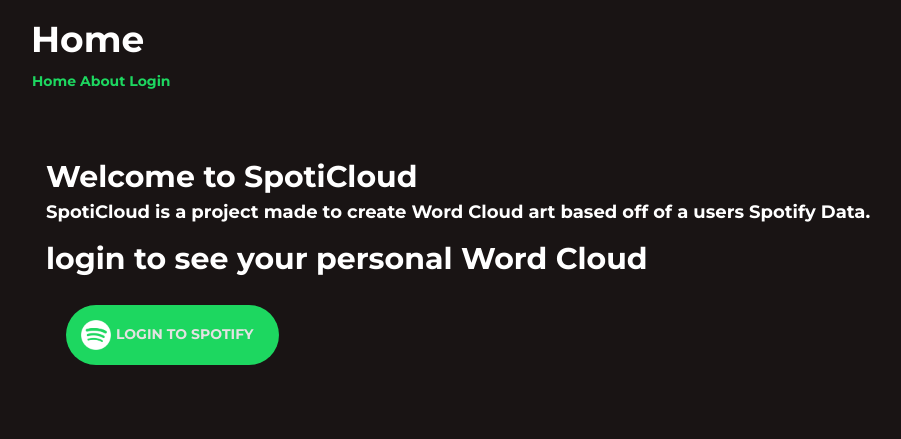
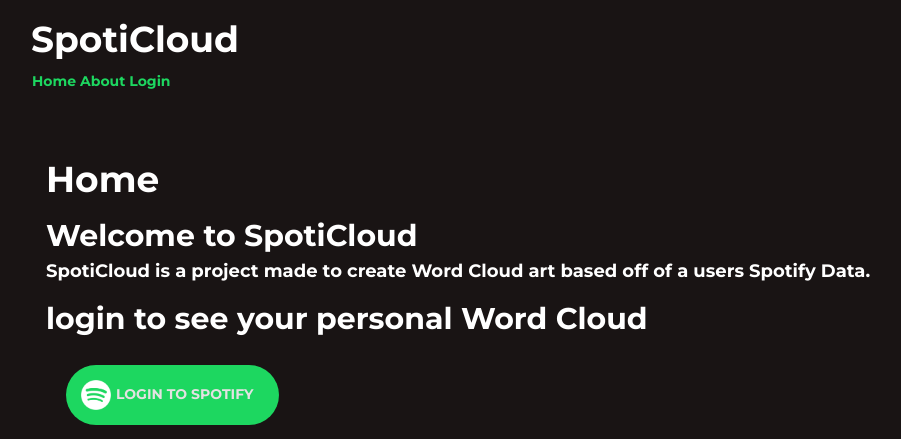
Before and after one commit to AdrielMendez/SpotiCloud, a Flask app: page / in a window 1280 px wide. Shown: the top 439 px of the page, without its empty margins (24-925 px from the left). Run offline with Flask 2, Linux system fonts and the light colour scheme; parts of the project's set-up code (start-up, migrations or seed data) failed here and were passed over; some libraries are stand-ins or nearby versions.

Commit message:
changed UI to dislplay app name in all pages. added styling to buttons and form

```diff
--- a/word_cloud/templates/home.html
+++ b/word_cloud/templates/home.html
@@ -2,11 +2,12 @@
 {% block title %} {{name}} {% endblock %}
 {%block content%}
     {% block header %}
-            <h1 class="h1">{{ name }}</h1>
+            <h1 class="h1">{{ domain }}</h1>
     {% endblock header %}
     {%- block main -%}
         {% if 'access_token' not in session %}
             <div>
+                <H1>{{name}}</H1>
                 <h2 class="h2"> Welcome to SpotiCloud</h2>
                 <h4> SpotiCloud is a project made to create Word Cloud art based off of a users Spotify Data.</h4>
                 <h2 class="h2">login to see your personal Word Cloud</h2>
@@ -24,10 +25,18 @@
             <img src="{{session['user_data']['images'][0]['url']}}" id="userImg"></img>
             {{session['user_data']['display_name']}}! </h2>
             <h2 class="h2"> Welcome to SpotiCloud</h2>
-            <h4> SpotiCloud is a project made to create Word Cloud art based off of a users Spotify Data.</h4>
-            <a href="{{ url_for('wordcloud.about') }}"> Want to learn more? </a><br>
-            <a href="{{url_for('wordcloud.wordCloud')}}" class="btn btn-primary" role="button"> Generate Spoticloud </a>
-            <a href="{{url_for('wordcloud.form')}}" class="btn btn-info" role="button"> Generate Custom Spoticloud </a>
+            <div>
+            <h6 class="h6"> SpotiCloud is a project made to create Word Cloud art based off of a users Spotify Data.</h6>
+            <a href="{{ url_for('wordcloud.about') }}"> Want to learn more? </a>
+            </div>
+            <div class="row mt-4 pt-4">
+                <div class="d-flex justify-content-md-center col-md-6">
+                    <a href="{{url_for('wordcloud.wordCloud')}}" class="btn btn-primary" role="button"> Generate Spoticloud </a>
+                </div>
+                <div class="d-flex justify-content-md-center col-md-6">
+                    <a href="{{url_for('wordcloud.form')}}" class="btn btn-info" role="button"> Generate Custom Spoticloud </a>
+                </div>
+            </div>
             <br><br>
             <!-- {{ session['user_data'] }} -->
         {% endif %}
--- a/word_cloud/wordcloud.py
+++ b/word_cloud/wordcloud.py
@@ -9,10 +9,11 @@
 
 @bp.route("/form", methods=['GET', 'POST'])
 def form():
+    domain = "SpotiCloud"
+    page_name = "Customize your Cloud"
     if 'access_token' not in session:
         return redirect(url_for('auth.login'))
     else:
-        header = "SpotiCloud Form"
         if request.method == 'POST':
             data = {}
             data['theme'] = request.form.get('theme')
@@ -24,25 +25,27 @@
             session['form_data'] = dict(data)
             return redirect(url_for('wordcloud.wordCloud'))
 
-        return render_template('form.html', form=form, name=header)
+        return render_template('form.html', form=form, name=page_name, domain=domain)
 
 
 @bp.route('/')
 @bp.route('/home')
 def home():
     template = "home.html"
+    domain = "SpotiCloud"
     page_name = "Home"
     if 'access_token' in session:
         page_name = "SpotiCloud"
-        return render_template(template, name=page_name)
+        return render_template(template, name=page_name, domain=domain)
 
-    return render_template(template, name=page_name)
+    return render_template(template, name=page_name, domain=domain)
 
 
 @bp.route('/wordCloud')
 def wordCloud():
     """connection to WordCloud class is done here"""
     template = "home.html"
+    domain = "SpotiCloud"
     page_name = "WordCloud Creation"
     if 'access_token' not in session:
         return redirect(url_for('wordcloud.home'))
@@ -50,14 +53,15 @@
         # scheduler job followed by redirect.
         redirect(url_for('wordcloud.about'))
         createWordCloud()
-    return render_template(template, name=page_name)
+    return render_template(template, name=page_name, domain=domain)
 
 
 @bp.route('/about/')
 def about():
     template = "about.html"
+    domain = "SpotiCloud"
     page_name = "About"
-    return render_template(template, name=page_name)
+    return render_template(template, name=page_name, domain=domain)
 
 
 def createWordCloud(data=None):
```
Also changed, not shown: word_cloud/templates/form.html (+4 -3 lines).
